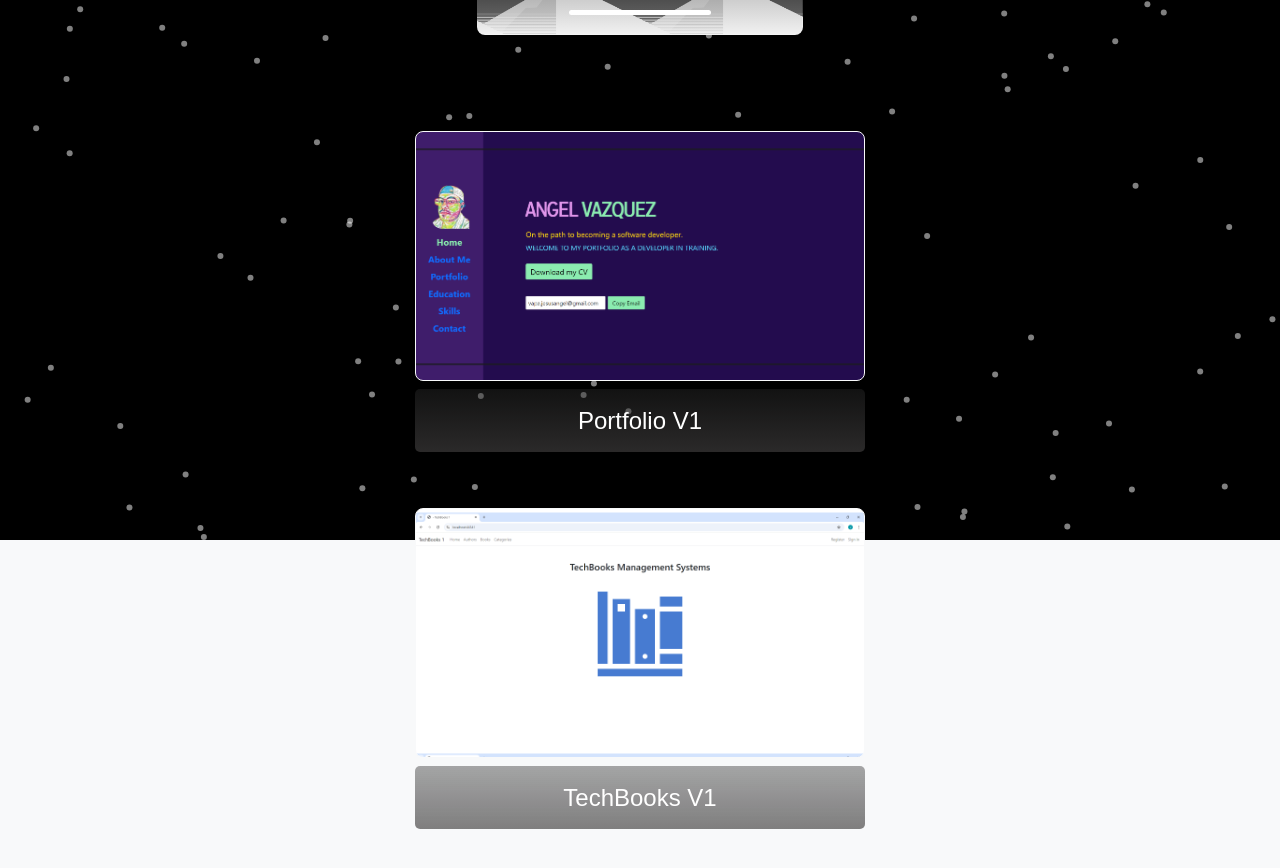
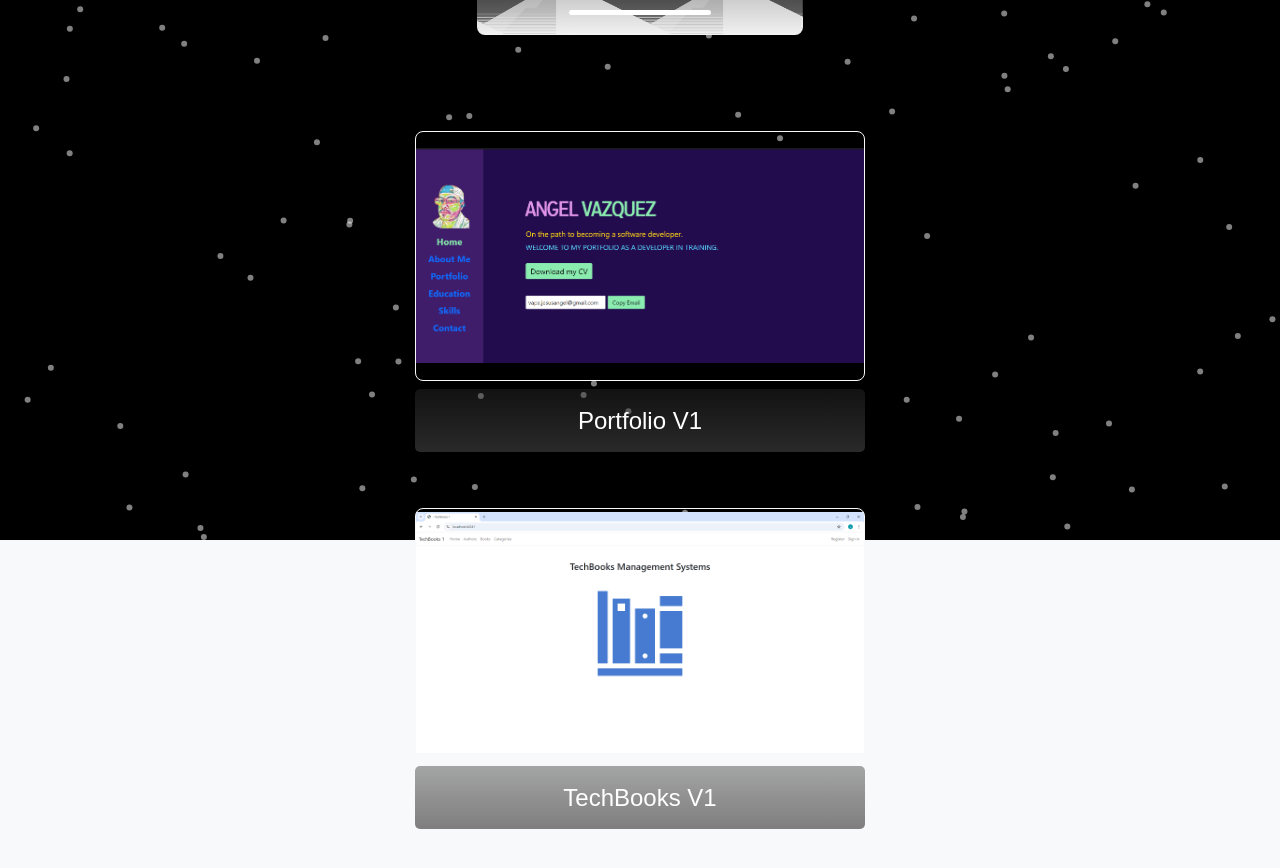
Before and after one commit to AngelVaPa/PortfolioWebsiteV2, a React (Vite) app: page /portfolio in a window 1280 px wide. Shown: the part 260-1128 px from the top of the page. Built offline with nearby package versions, Linux system fonts and the light colour scheme.

Commit message:
Update Portfolio.css

```diff
--- a/src/css/Portfolio.css
+++ b/src/css/Portfolio.css
@@ -65,12 +65,14 @@
     background: url('../images/thumbnails/techBooksV1.png');
     background-size: contain;
     background-position: center;
+    background-repeat: no-repeat;
 }
 
 #portfolioV1{
     background: url('../images/thumbnails/portfolioV1.png');
     background-size: contain;
     background-position: center;
+    background-repeat: no-repeat;
 }
 
 @media (max-width: 768px) {
```
